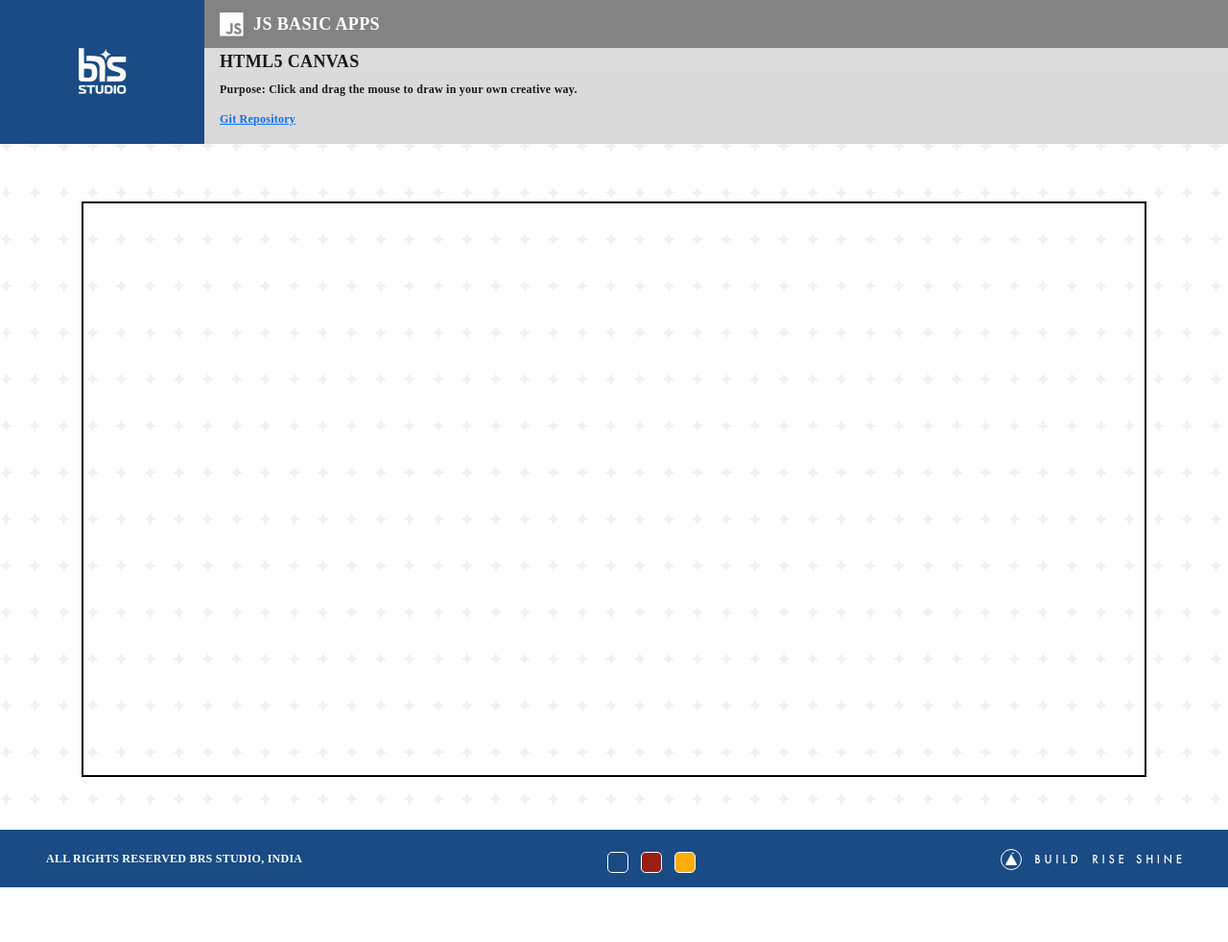
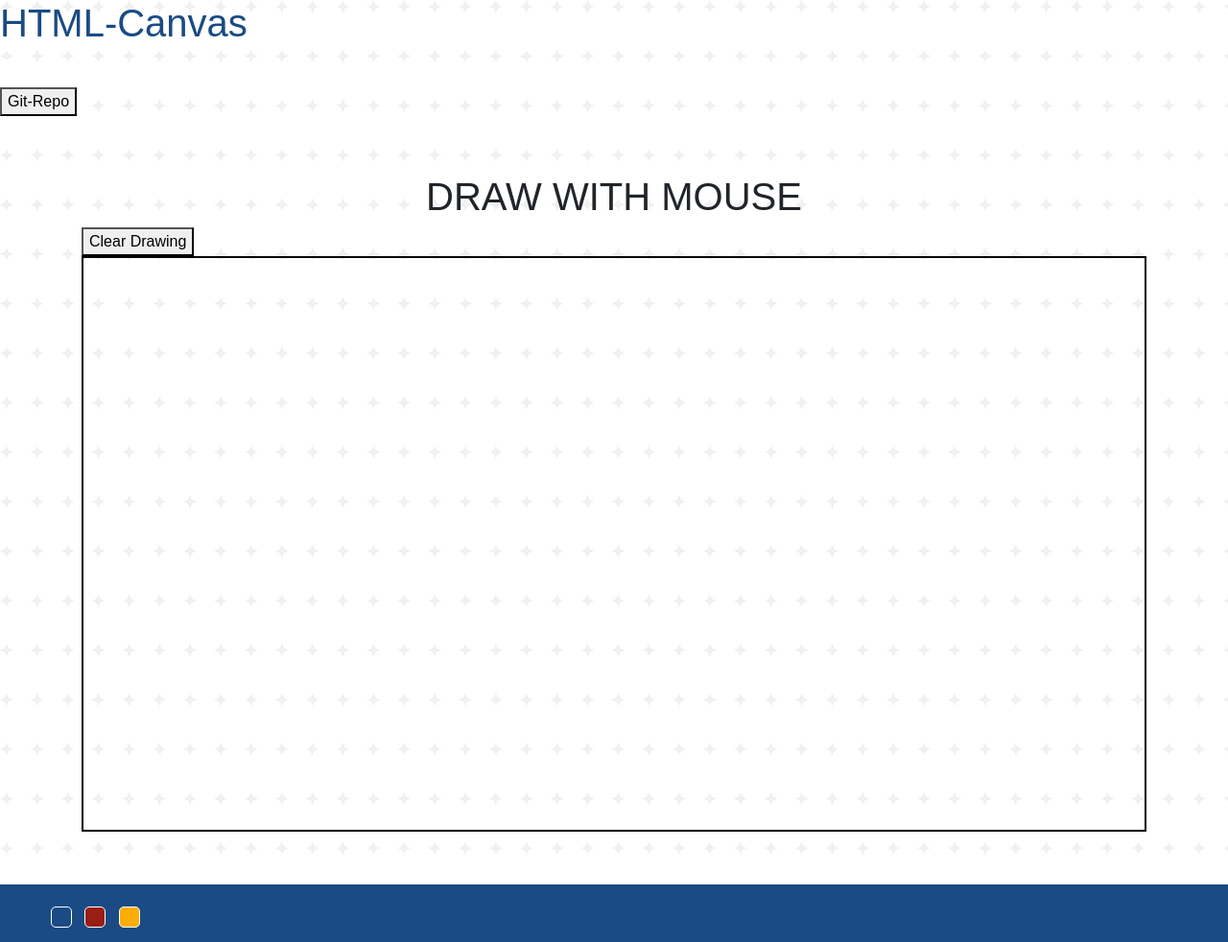
Before and after one commit to Priyanka23-Brs/Canvas, a plain HTML site: page index.html in a window 1280 px wide. Shown: the whole page at 96% size. Before the commit the page ends 925 px from the top, so only its background shows below. Drawn offline with nearby package versions, Linux system fonts and the light colour scheme.

Commit message:
Update index.html

```diff
--- a/index.html
+++ b/index.html
@@ -1,10 +1,4 @@
-<!--
-     Author: Build Rise Shine with Nyros (BRS)
-     Created: 2023
-     Library / Component: HTML5 Canvas
-     Description: Main page  for the app
-     (c) Copyright by BRS with Nyros.
--->
+
 
 <!DOCTYPE html>
 <html lang="en">
@@ -25,38 +19,23 @@
   </head>
   <body>
     <header>
-      <div class="d-flex bg-gradient">
-        <div class="d-flex flex-grow-1">
-          <nav class="courseTitle">
-            <button class="navbar-brand border-0">
-              <img src="assets/img/logo.png" alt="logo" />
-            </button>
-          </nav>
-          <div class="flex-grow-1">
-            <div class="ReactTitle ps-3 d-flex align-items-center">
-              <img src="assets/img/logo-javascript@2x.png" alt="logo" />
-              <h3 class="mb-0">JS Basic Apps</h3>
-            </div>
-            <div class="d-flex ps-3 align-items-center">
-              <div class="flex-grow-1">
-                <h4>HTML5 Canvas</h4>
-                <p class="pb-0 mb-3 text-start">Purpose: Click and drag the mouse to draw in your own creative way.</p>
-                <p class="pb-0 mt-0 text-start"><a href="https://github.com/brs-studio/js-basics/tree/main/html-canvas" target="_blank" >Git Repository </a></p>
-              </div>
-            </div>
-          </div>
-        </div>
+      <div class="git">
+<h1>HTML-Canvas</h1>
+<h3>Purpose: Click and drag the mouse to draw in you own creative way</h3>
+<a href="https://github.com/Priyanka23-Brs/HTML-5-Canvas"><button class="btns">Git-Repo</button></a>
       </div>
     </header>
+    <main role="main" class="container mx-auto">
+      <h3 class="display-6 text-center">DRAW WITH MOUSE</h3>
+      <button id="clearButton">Clear Drawing</button>
 
-    <main role="main" class="container mx-auto">
-      <canvas id="draw" class="mb-5"></canvas>
+       <canvas id="draw" class="mb-5 add"></canvas>
     </main>
+
 
     <footer class="footer footer-dark">
       <div class="d-flex justify-content-between px-5">
-        <div>ALL RIGHTS RESERVED BRS STUDIO, INDIA</div>
-        <div>
+         <div>
           <button
             onclick="setTheme('#1A4B84')"
             class="theme-switch theme-switch-chathams_blue"
@@ -70,9 +49,7 @@
             class="theme-switch theme-switch-yellow_sea"
           ></button>
         </div>
-        <div>
-          <img src="assets/img/footer-logo.png" alt="logo" />
-        </div>
+
       </div>
     </footer>
     <script src="assets/js/script.js" defer></script>
```
